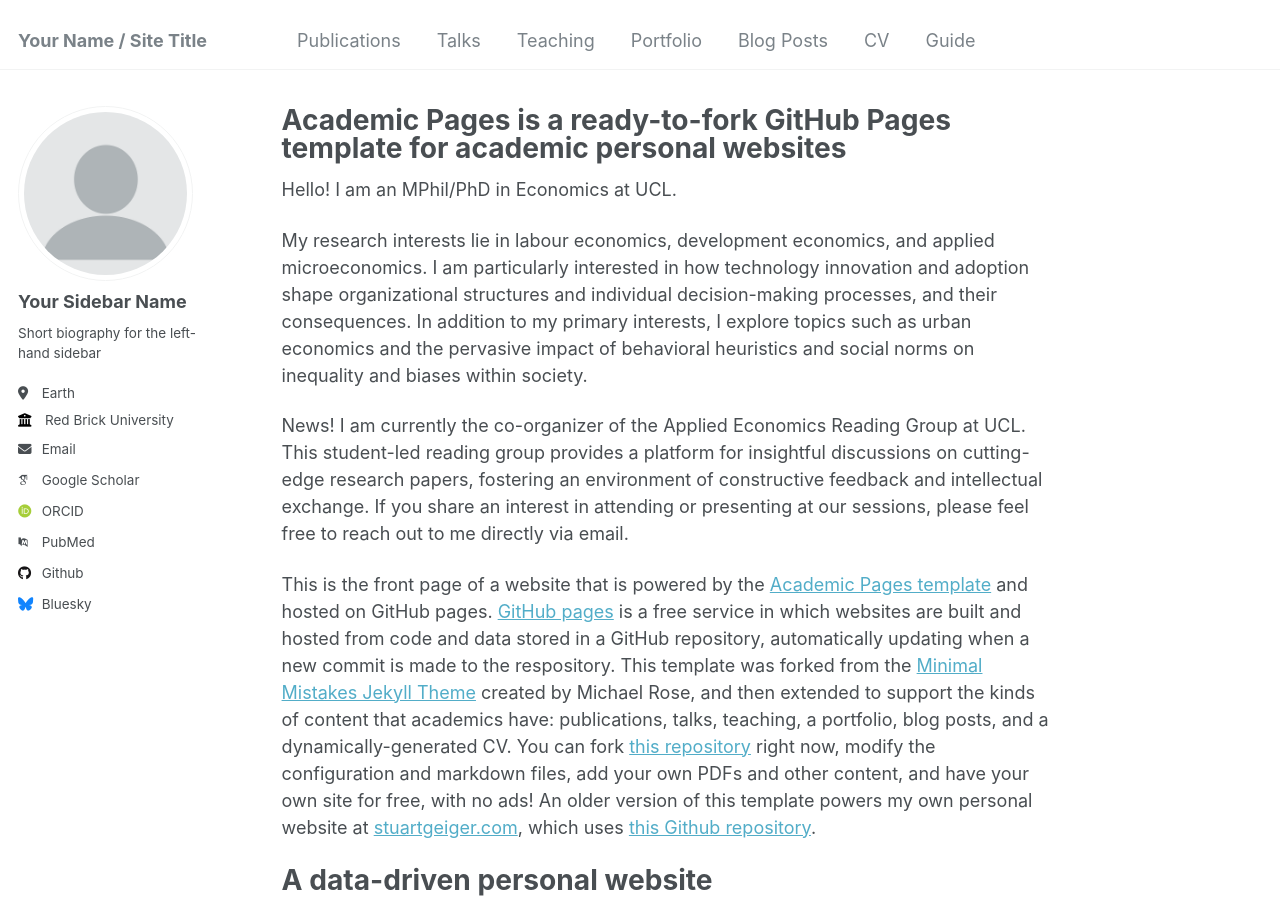
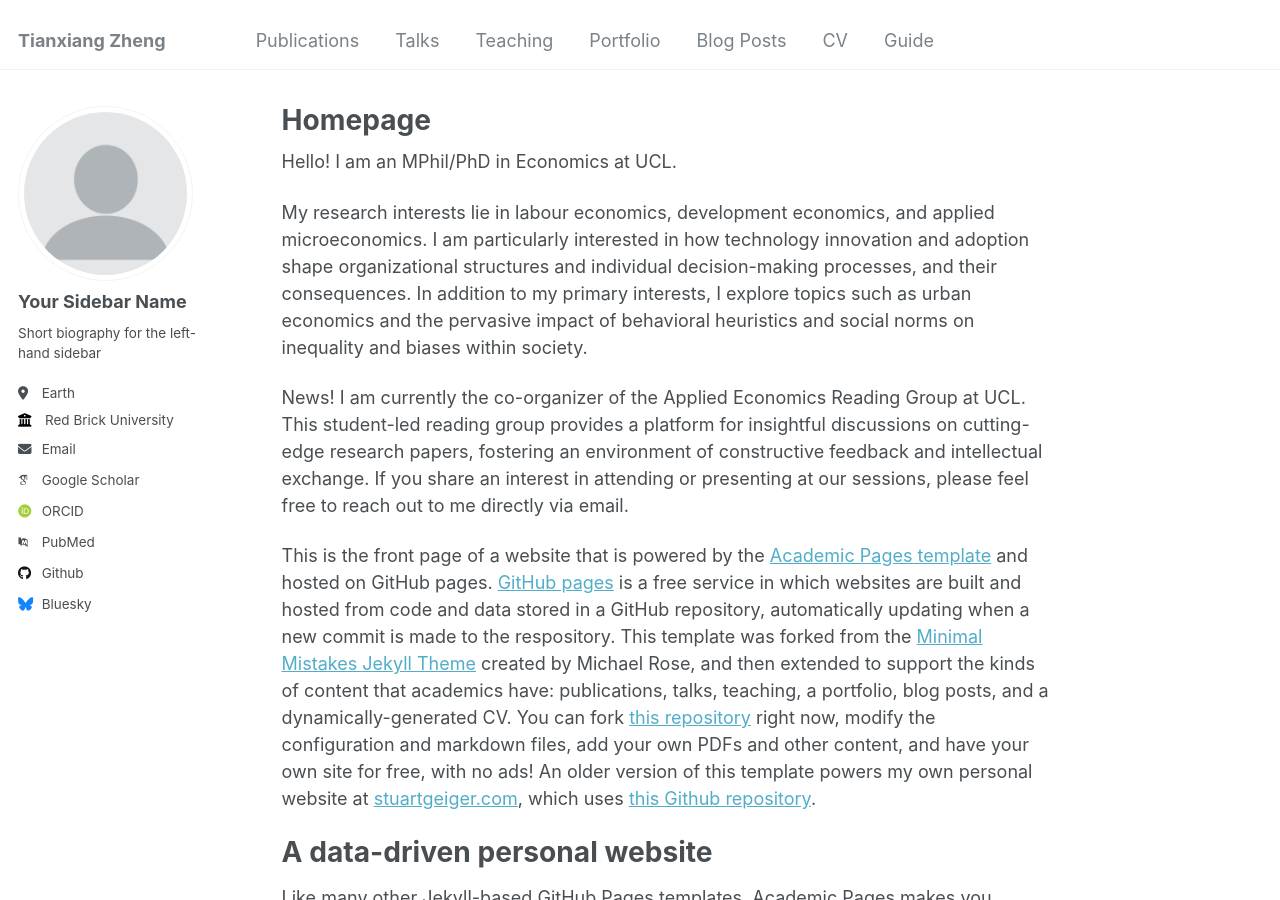
Before and after one commit to zhengtxecon/zhengtxecon.github.io, a Jekyll site: the page built from _pages/about.md, in a window 1280 px wide and 900 px high. Built offline with Jekyll 4.4.1, drawn with Linux system fonts in a browser that asks for light colours; some web fonts are replaced; some of the changed text lies outside the part shown.

Commit message:
update homepage

```diff
--- a/_config.yml
+++ b/_config.yml
@@ -8,13 +8,13 @@
 
 # Basic Site Settings
 locale                   : "en-US"
-title                    : "Your Name / Site Title"
+title                    : "Tianxiang Zheng"
 title_separator          : "-"
-name                     : &name "Your Name"
-description              : &description "personal description"
-url                      : https://academicpages.github.io # the base hostname & protocol for your site e.g. "https://mmistakes.github.io"
+name                     : &name "Tianxiang Zheng"
+description              : &description "PhD Student in Economics at UCL"
+url                      : https://zhengtxecon.github.io/ # the base hostname & protocol for your site e.g. "https://mmistakes.github.io"
 baseurl                  : "" # the subpath of your site, e.g. "/blog"
-repository               : "academicpages/academicpages.github.io"
+repository               : "zhengtxecon/zhengtxecon.github.io"
 
 # Site Author - The following control what appear as part of the author content on the side bar.
 #               If a field is blank the icon and link will not appear, otherwise it will be shown.
--- a/_pages/about.md
+++ b/_pages/about.md
@@ -1,6 +1,6 @@
 ---
 permalink: /
-title: "Academic Pages is a ready-to-fork GitHub Pages template for academic personal websites"
+title: "Homepage"
 author_profile: true
 redirect_from:
   - /about/
```
